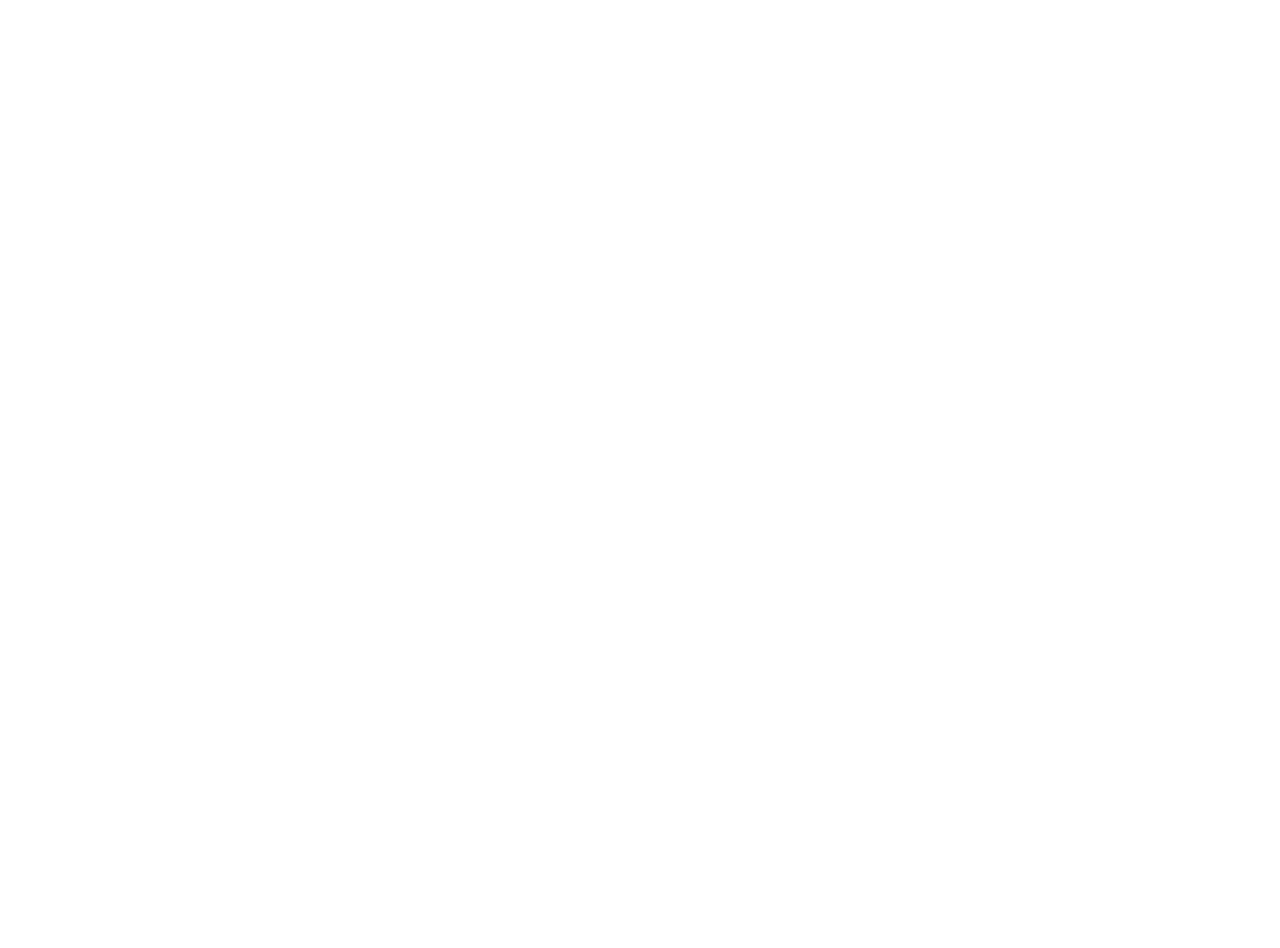
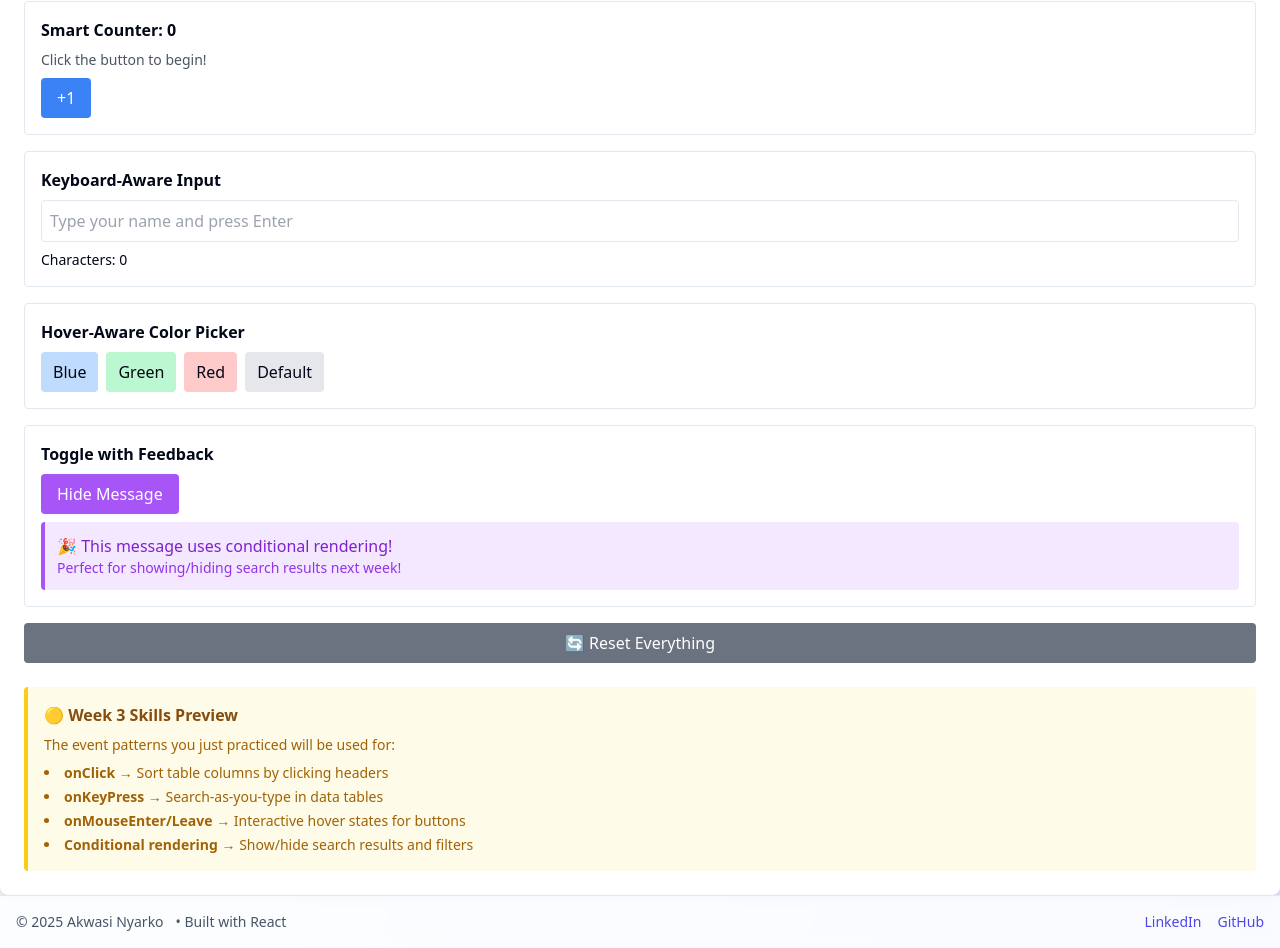
Before and after one commit to AkwasiNyarko/data-analysis-dashboard--Akwasi-Nyarko, a React (Vite) app: page / in a window 1280 px wide. Shown: the part 1741-2689 px from the top of the page. Before the commit the page ends 1715 px from the top, so only its background shows below. Built offline with nearby package versions, Linux system fonts and the light colour scheme.

Commit message:
Completed week 2 tasks

```diff
--- /dev/null
+++ b/src/components/homework/InteractivePractice.tsx
@@ -0,0 +1,168 @@
+// src/components/homework/InteractivePractice.tsx
+import { useState } from 'react';
+
+const InteractivePractice = () => {
+  // Week 2 Review States
+  const [count, setCount] = useState(0);
+  const [name, setName] = useState('');
+  const [bgColor, setBgColor] = useState('white');
+  const [isVisible, setIsVisible] = useState(true);
+
+  // Week 3 Prep States (Optional Challenge)
+  const [isHovering, setIsHovering] = useState(false);
+  const [showSaveHint, setShowSaveHint] = useState(false);
+  const [savedName, setSavedName] = useState('');
+
+  const resetAll = () => {
+    setCount(0);
+    setName('');
+    setBgColor('white');
+    setIsVisible(true);
+    setSavedName('');
+    setShowSaveHint(false);
+  };
+
+  // Week 3 Prep: Smart Counter Messages
+  const getCounterMessage = (clickCount) => {
+    if (clickCount >= 8) return "React state master! 🏆";
+    if (clickCount >= 4) return "You're getting the hang of it! 👍";
+    if (clickCount >= 1) return "Just getting started...";
+    return "Click the button to begin!";
+  };
+
+  // Week 3 Prep: Keyboard Event Handling
+  const handleKeyDown = (e) => {
+    if (e.key === 'Enter') {
+      setSavedName(name);
+      setShowSaveHint(false);
+      alert(`Saved: ${name}`);
+    }
+  };
+
+  const handleNameChange = (e) => {
+    setName(e.target.value);
+    setShowSaveHint(e.target.value.length > 0);
+  };
+
+  return (
+    <div className="p-6 bg-white rounded-lg shadow-md" style={{ backgroundColor: bgColor }}>
+      <h2 className="text-2xl font-bold mb-6">🎮 Interactive Practice</h2>
+
+      {/* Week 2 Review Sections */}
+      <div className="space-y-4">
+        {/* Smart Counter with Messages */}
+        <div className="p-4 border rounded">
+          <h3 className="font-semibold mb-2">Smart Counter: {count}</h3>
+          <p className="text-sm text-gray-600 mb-2">{getCounterMessage(count)}</p>
+          <button
+            onClick={() => setCount(count + 1)}
+            className="px-4 py-2 bg-blue-500 text-white rounded hover:bg-blue-600"
+          >
+            +1
+          </button>
+        </div>
+
+        {/* Keyboard-Aware Name Input */}
+        <div className="p-4 border rounded">
+          <h3 className="font-semibold mb-2">Keyboard-Aware Input</h3>
+          <input
+            type="text"
+            value={name}
+            onChange={handleNameChange}
+            onKeyDown={handleKeyDown}
+            placeholder="Type your name and press Enter"
+            className="border p-2 rounded mr-2 w-full mb-2"
+          />
+          <div className="text-sm space-y-1">
+            <p>Characters: {name.length}</p>
+            {showSaveHint && <p className="text-blue-600">💡 Press Enter to save!</p>}
+            {savedName && <p className="text-green-600">✅ Last saved: {savedName}</p>}
+          </div>
+        </div>
+
+        {/* Hover-Aware Color Picker */}
+        <div className="p-4 border rounded">
+          <h3 className="font-semibold mb-2">Hover-Aware Color Picker</h3>
+          <div className="flex gap-2">
+            <button
+              onClick={() => setBgColor('lightblue')}
+              onMouseEnter={() => setIsHovering(true)}
+              onMouseLeave={() => setIsHovering(false)}
+              className={`px-3 py-2 rounded transition-all duration-200 ${
+                isHovering ? 'bg-blue-300 scale-105' : 'bg-blue-200'
+              }`}
+            >
+              Blue {isHovering && '✨'}
+            </button>
+            <button
+              onClick={() => setBgColor('lightgreen')}
+              className="px-3 py-2 bg-green-200 hover:bg-green-300 hover:scale-105 transition-all duration-200 rounded"
+            >
+              Green
+            </button>
+            <button
+              onClick={() => setBgColor('lightcoral')}
+              className="px-3 py-2 bg-red-200 hover:bg-red-300 hover:scale-105 transition-all duration-200 rounded"
+            >
+              Red
+            </button>
+            <button
+              onClick={() => setBgColor('white')}
+              className="px-3 py-2 bg-gray-200 hover:bg-gray-300 transition-all duration-200 rounded"
+            >
+              Default
+            </button>
+          </div>
+          {isHovering && (
+            <p className="text-sm text-gray-600 mt-2">👆 Hover detected! This is how you'll make interactive table headers.</p>
+          )}
+        </div>
+
+        {/* Toggle with Enhanced Feedback */}
+        <div className="p-4 border rounded">
+          <h3 className="font-semibold mb-2">Toggle with Feedback</h3>
+          <button
+            onClick={() => setIsVisible(!isVisible)}
+            className={`px-4 py-2 text-white rounded transition-all duration-200 ${
+              isVisible
+                ? 'bg-purple-500 hover:bg-purple-600'
+                : 'bg-gray-500 hover:bg-gray-600'
+            }`}
+          >
+            {isVisible ? 'Hide Message' : 'Show Message'}
+          </button>
+          {isVisible && (
+            <div className="mt-2 p-3 bg-purple-100 rounded border-l-4 border-purple-500">
+              <p className="text-purple-700">🎉 This message uses conditional rendering!</p>
+              <p className="text-sm text-purple-600">Perfect for showing/hiding search results next week!</p>
+            </div>
+          )}
+        </div>
+
+        {/* Reset Button */}
+        <button
+          onClick={resetAll}
+          className="w-full py-2 bg-gray-500 text-white rounded hover:bg-gray-600 transition-colors duration-200"
+        >
+          🔄 Reset Everything
+        </button>
+      </div>
+
+      {/* Week 3 Skills Preview */}
+      <div className="mt-6 p-4 bg-yellow-50 border-l-4 border-yellow-400 rounded">
+        <h4 className="font-semibold text-yellow-800 mb-2">🟡 Week 3 Skills Preview</h4>
+        <p className="text-sm text-yellow-700 mb-2">
+          The event patterns you just practiced will be used for:
+        </p>
+        <ul className="text-sm text-yellow-700 list-disc list-inside space-y-1">
+          <li><strong>onClick</strong> → Sort table columns by clicking headers</li>
+          <li><strong>onKeyPress</strong> → Search-as-you-type in data tables</li>
+          <li><strong>onMouseEnter/Leave</strong> → Interactive hover states for buttons</li>
+          <li><strong>Conditional rendering</strong> → Show/hide search results and filters</li>
+        </ul>
+      </div>
+    </div>
+  );
+};
+
+export default InteractivePractice;
--- a/src/pages/Index.tsx
+++ b/src/pages/Index.tsx
@@ -20,6 +20,7 @@ import Dashboard from '@/components/Dashboard';
 import { DataRow } from '@/types/data';
 import Footer from '@/components/Footer';
 import UploadProgressSim from '@/components/UploadProgressSim';
+import InteractivePractice from "../components/homework/InteractivePractice";
 // 🆕 WEEK 3: Import NameInput demo
 // import NameInput from '@/components/NameInput';
 
@@ -146,6 +147,8 @@ const Index = () => {
         )}
       </div>
 
+
+      <InteractivePractice />
       {/* Footer */}
       <Footer />
     </div>
```
